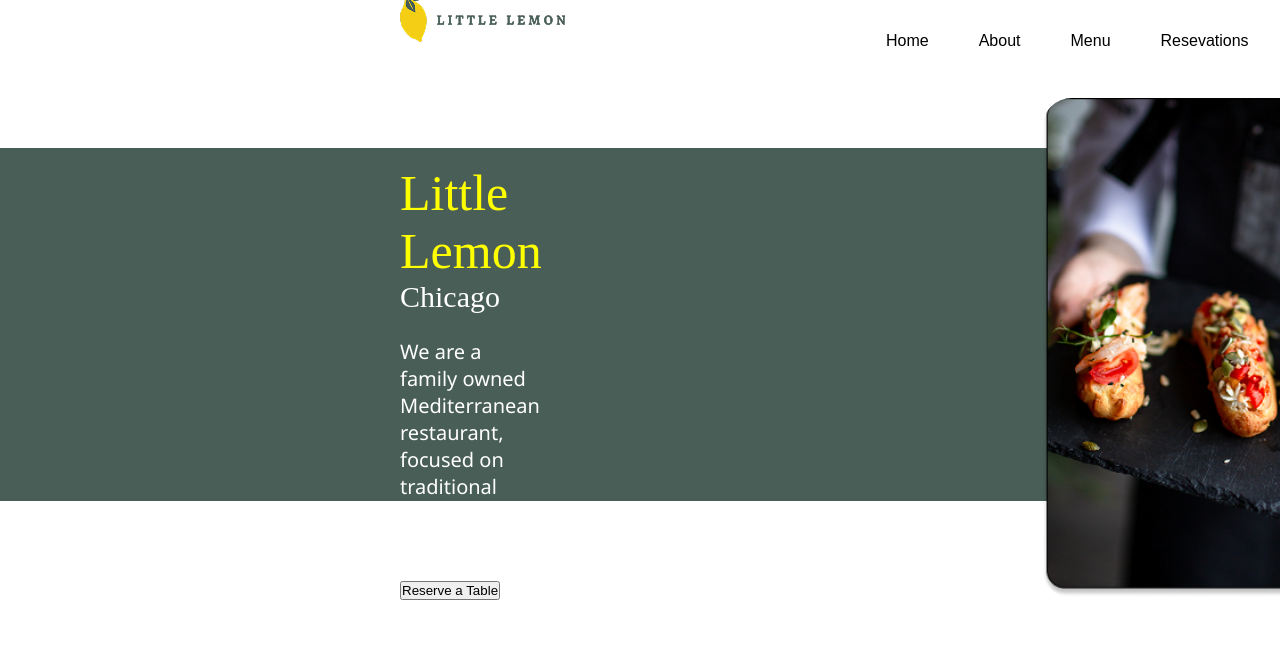
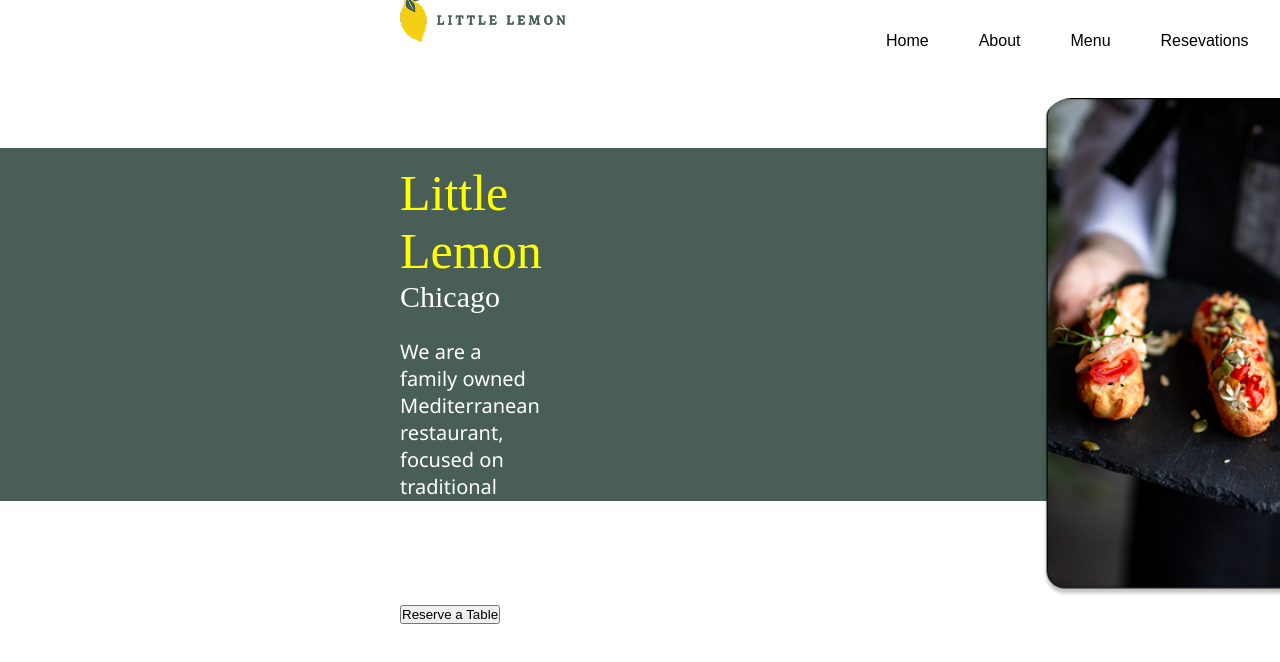
Before and after one commit to gabrieljcoutinho/PROJETO_Little-Lemon, a React (Create React App) app: page / in a window 1280 px wide. Shown: the top 662 px of the page. Built offline with nearby package versions, Linux system fonts and the light colour scheme.

Commit message:
conteudo

```diff
--- a/src/css/mainPrincipal.css
+++ b/src/css/mainPrincipal.css
@@ -25,6 +25,7 @@
     color: #fff;
     font-family: 'Segoe UI', Tahoma, Geneva, Verdana, sans-serif;
     font-size: 20px;
+    padding-bottom: 1.5rem;
 }
 
 .imgMainPrincipal {
```
